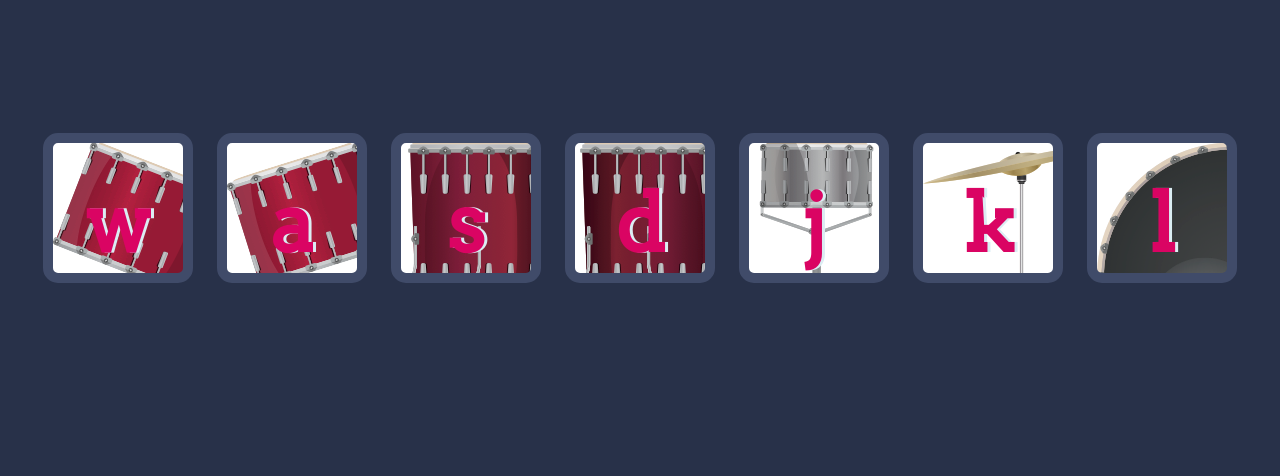
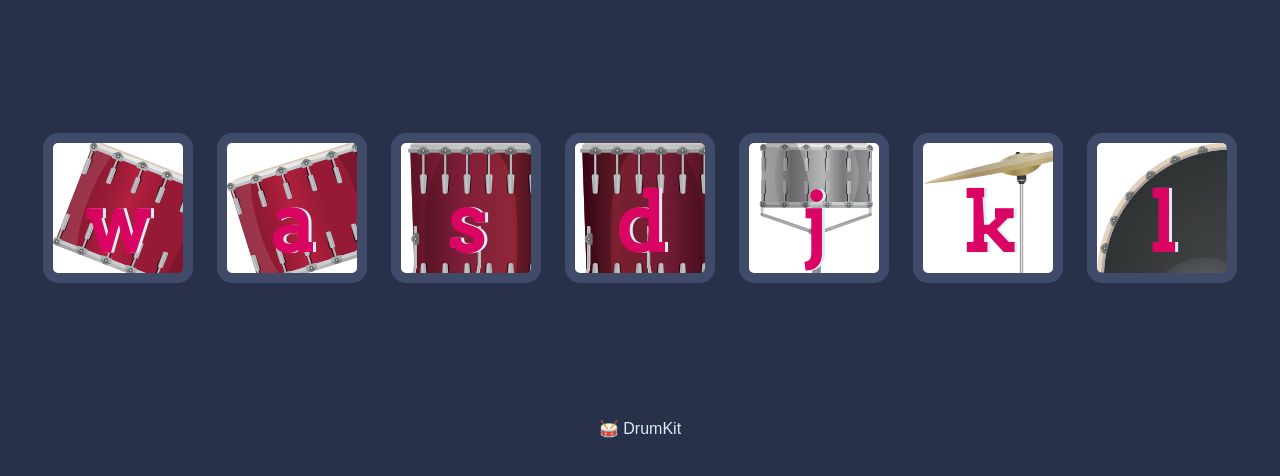
Before and after one commit to Palvash-kumar/Drum_Kit, a plain HTML site: page index.html in a window 1280 px wide. Shown: the part 156-632 px from the top of the page. Drawn offline with Linux system fonts and the light colour scheme.

Commit message:
A small change in footer...

```diff
--- a/index.html
+++ b/index.html
@@ -24,7 +24,7 @@
 <script src="index.js" charset="utf-8"></script>
 
 <footer>
-
+   <span>🥁 DrumKit</span>
 </footer>
 </body>
 </html>
```
